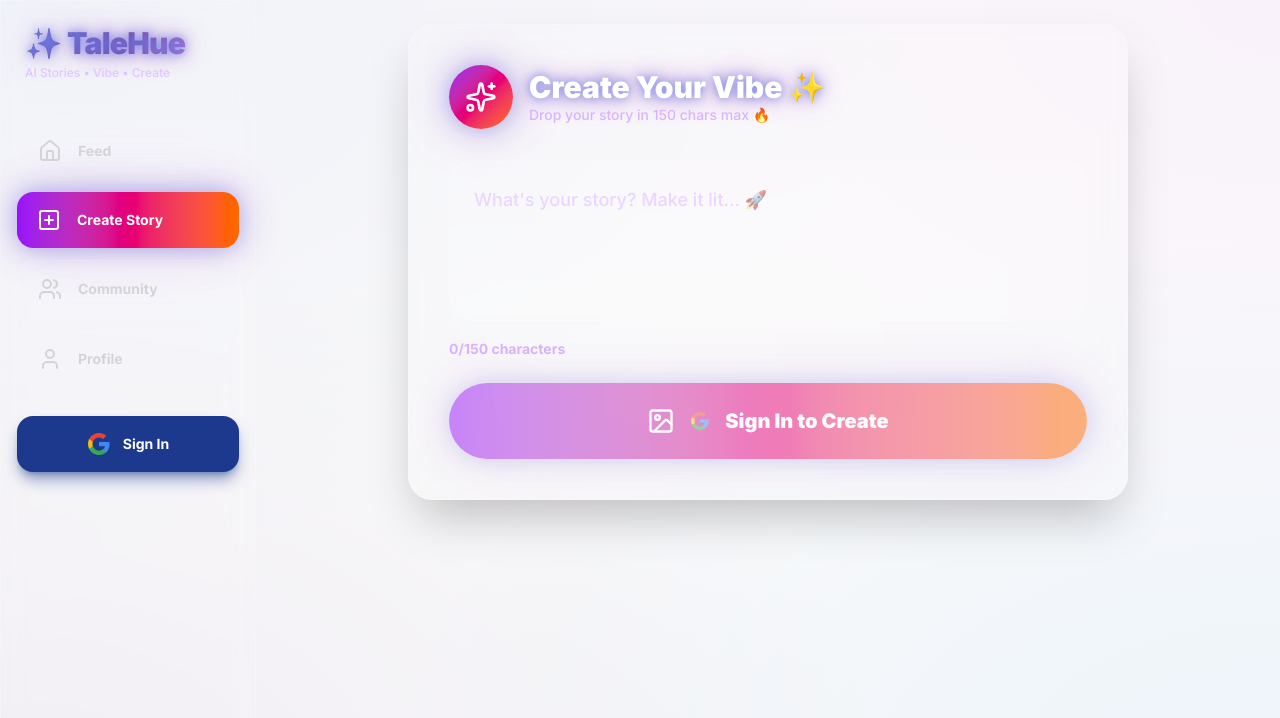
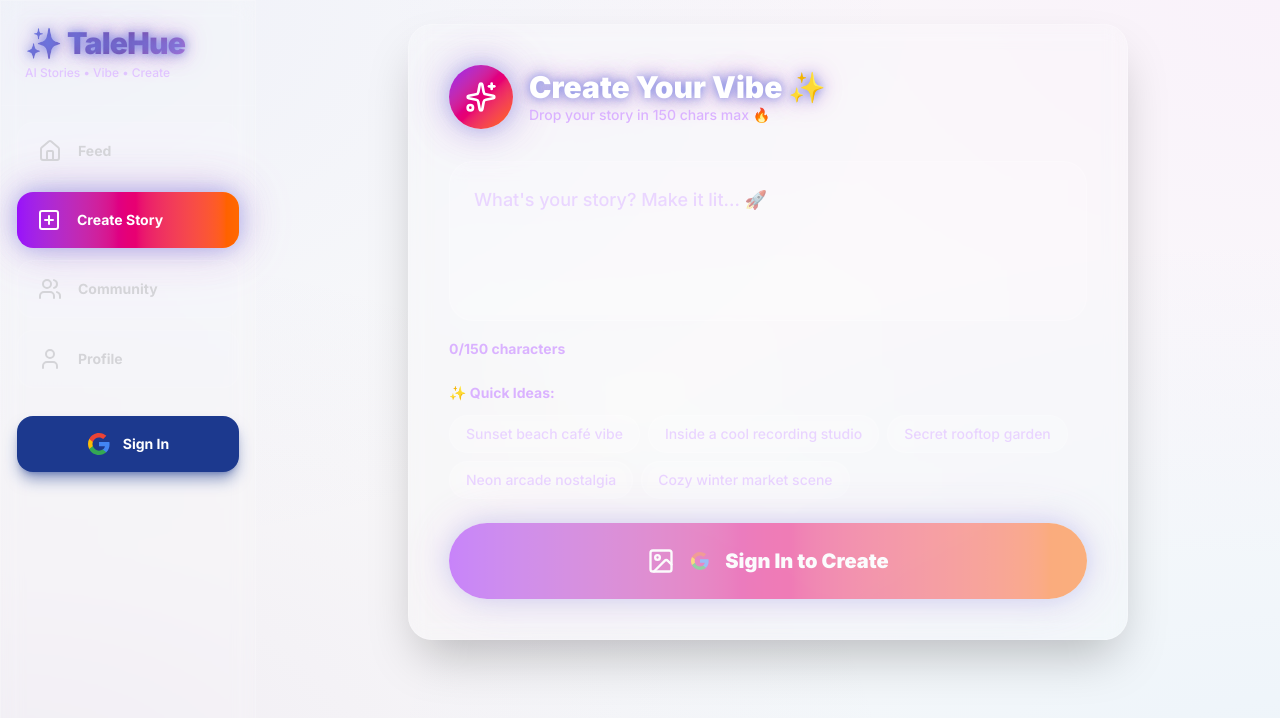
Before and after one commit to Veer2401/tale-hue, a Next.js app in the folder tales/: page / in a window 1280 px wide. Both pictures are taken after a click on the button "Create Story". Shown: the top 718 px of the page. Built offline with nearby package versions, Linux system fonts and the light colour scheme; no server answers; the database is empty.

Commit message:
Update CreateStory.tsx

```diff
--- a/tales/src/components/CreateStory.tsx
+++ b/tales/src/components/CreateStory.tsx
@@ -25,6 +25,89 @@ export default function CreateStory() {
   const [imageBlob, setImageBlob] = useState<Blob | null>(null);
   const [error, setError] = useState<string | null>(null);
   const [successMessage, setSuccessMessage] = useState<string | null>(null);
+
+  // Predefined suggestions
+  const suggestions = [
+    "Sunset beach café vibe",
+    "Inside a cool recording studio",
+    "Secret rooftop garden",
+    "Neon arcade nostalgia",
+    "Cozy winter market scene"
+  ];
+
+  const handleSuggestionClick = async (suggestion: string) => {
+    setContent(suggestion);
+    setError(null);
+
+    if (!user) {
+      try {
+        await signInWithGoogle();
+      } catch (err) {
+        setError('Failed to sign in. Please try again.');
+      }
+      return;
+    }
+
+    setGenerating(true);
+
+    try {
+      const response = await fetch('/api/generate-image', {
+        method: 'POST',
+        headers: { 'Content-Type': 'application/json' },
+        body: JSON.stringify({ prompt: suggestion })
+      });
+
+      const data = await response.json();
+
+      if (data.success && data.imageDescription) {
+        console.log('Enhanced prompt:', data.imageDescription);
+
+        // Use Flux Pro model for highest quality and faster generation
+        const enhancedPrompt = encodeURIComponent(
+          data.imageDescription +
+          ", masterpiece, best quality, photorealistic, 8K UHD, ultra detailed, sharp focus, vivid colors, professional photography"
+        );
+
+        // Flux Pro model: Higher quality with optimized speed
+        const imageUrl = `https://image.pollinations.ai/prompt/${enhancedPrompt}?width=1536&height=1536&nologo=true&model=flux-pro&enhance=true&seed=${Date.now()}`;
+
+        console.log('Fetching high-quality image from Pollinations...');
+
+        // Fetch image with timeout for faster failure detection
+        const controller = new AbortController();
+        const timeoutId = setTimeout(() => controller.abort(), 30000); // 30s timeout
+
+        const imageResponse = await fetch(imageUrl, {
+          signal: controller.signal,
+          cache: 'no-store'
+        });
+        clearTimeout(timeoutId);
+
+        if (!imageResponse.ok) {
+          throw new Error(`Image generation failed: ${imageResponse.status}`);
+        }
+
+        const imageBlob = await imageResponse.blob();
+
+        if (imageBlob.size === 0) {
+          throw new Error('Generated image is empty');
+        }
+
+        console.log('High-quality image loaded successfully, size:', imageBlob.size, 'bytes');
+
+        const previewURL = URL.createObjectURL(imageBlob);
+        setPreviewImage(previewURL);
+        setImageBlob(imageBlob);
+      } else {
+        throw new Error('Failed to generate image');
+      }
+    } catch (error) {
+      console.error('Error generating image:', error);
+      setError('Failed to generate image. Please try again.');
+    } finally {
+      setGenerating(false);
+    }
+  };
 
   const handleGenerateImage = async () => {
     setError(null);
@@ -254,6 +337,25 @@ export default function CreateStory() {
           </div>
         )}
 
+        {/* Quick Suggestions */}
+        {!previewImage && (
+          <div className="mb-6">
+            <p className="text-sm text-purple-300 font-bold mb-3">✨ Quick Ideas:</p>
+            <div className="flex flex-wrap gap-2">
+              {suggestions.map((suggestion, index) => (
+                <button
+                  key={index}
+                  onClick={() => handleSuggestionClick(suggestion)}
+                  disabled={generating}
+                  className="px-4 py-2 glass border border-purple-500/30 hover:border-purple-500 text-purple-200 hover:text-white text-sm font-medium rounded-full transition-all hover:scale-105 disabled:opacity-50 disabled:cursor-not-allowed disabled:hover:scale-100"
+                >
+                  {suggestion}
+                </button>
+              ))}
+            </div>
+          </div>
+        )}
+
         {/* Generate Button or Post/Regenerate Buttons */}
         {!previewImage ? (
           <button
```
